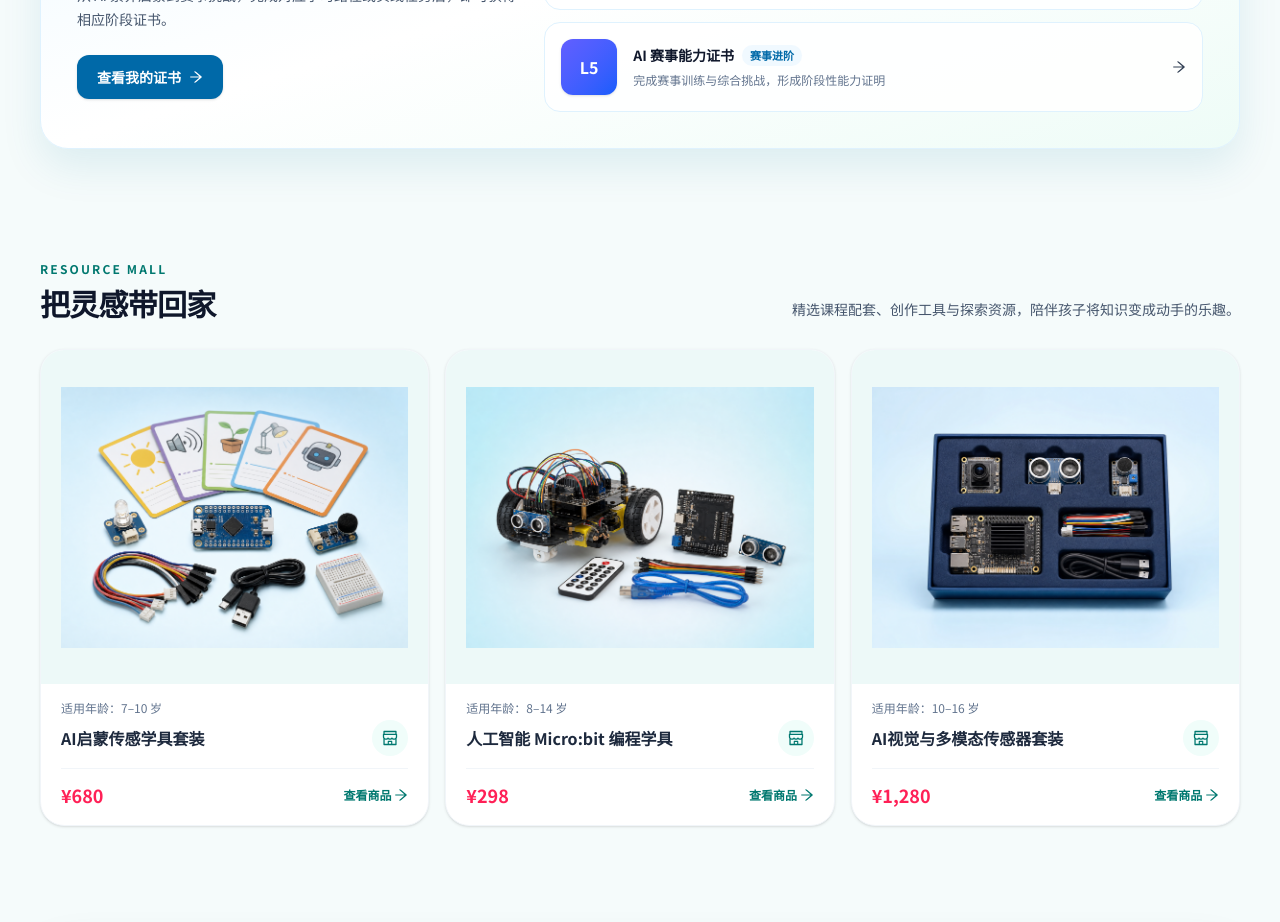
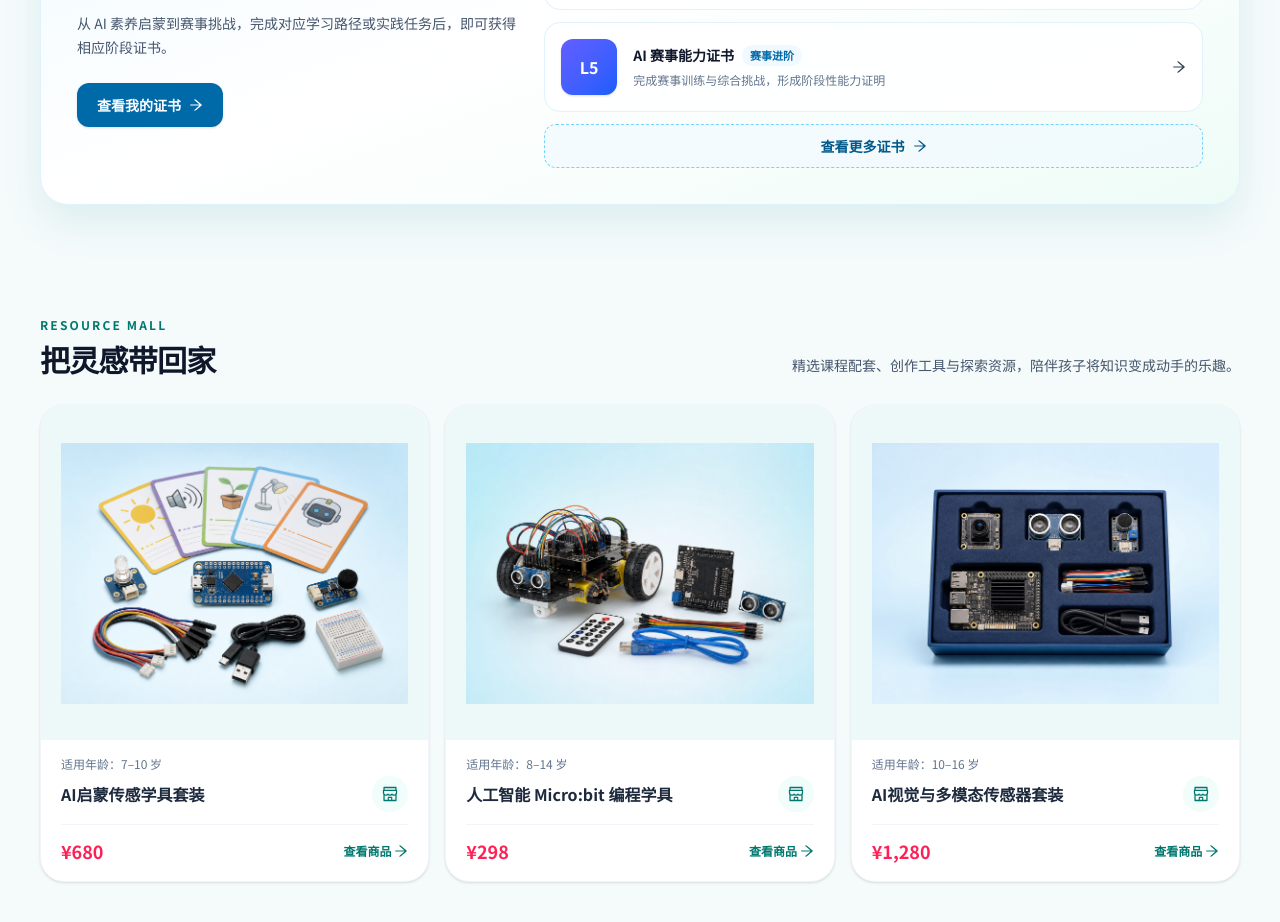
Before and after one commit to lichaotao-gif/bingoacademyapp, a React (Vite) app: page / in a window 1280 px wide. Shown: the part 3340-4262 px from the top of the page. Built offline with nearby package versions, Linux system fonts and the light colour scheme; no server answers.

Commit message:
Add all certificates entry to home

```diff
--- a/src/pages/Home.jsx
+++ b/src/pages/Home.jsx
@@ -342,6 +342,9 @@ export default function Home() {
                     <LinkArrow />
                   </Link>
                 ))}
+                <Link to="/cert" className="group inline-flex min-h-11 items-center justify-center gap-2 rounded-xl border border-dashed border-sky-300 bg-sky-50/60 px-4 text-sm font-bold text-sky-800 transition hover:border-sky-500 hover:bg-sky-100 focus-visible:outline-3 focus-visible:outline-offset-3 focus-visible:outline-sky-700">
+                  查看更多证书 <LinkArrow />
+                </Link>
               </div>
             </div>
           </div>
```
